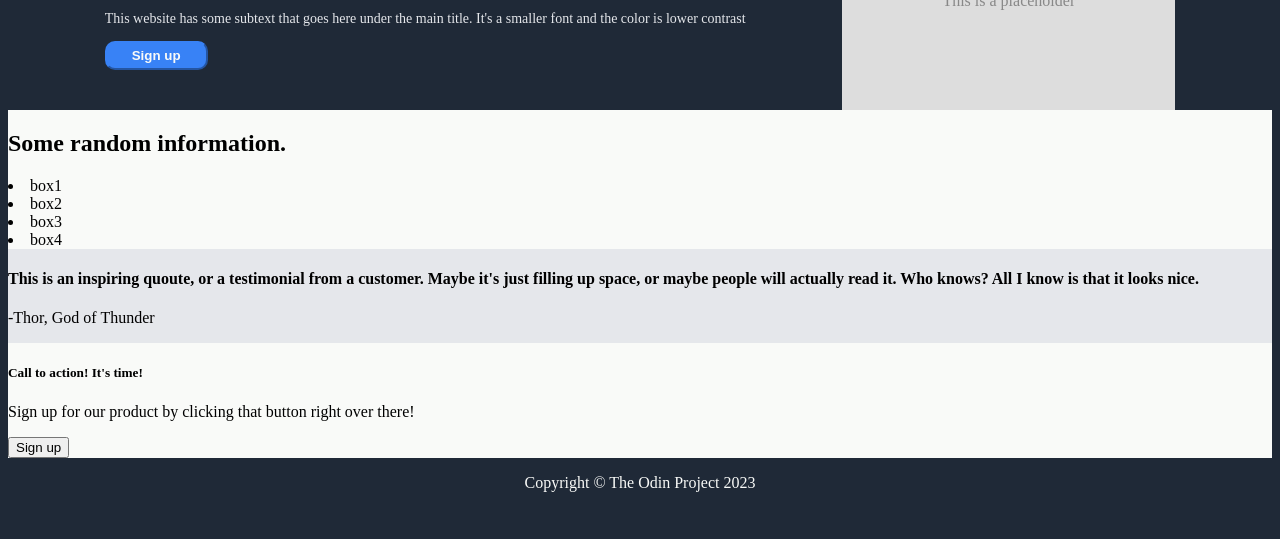
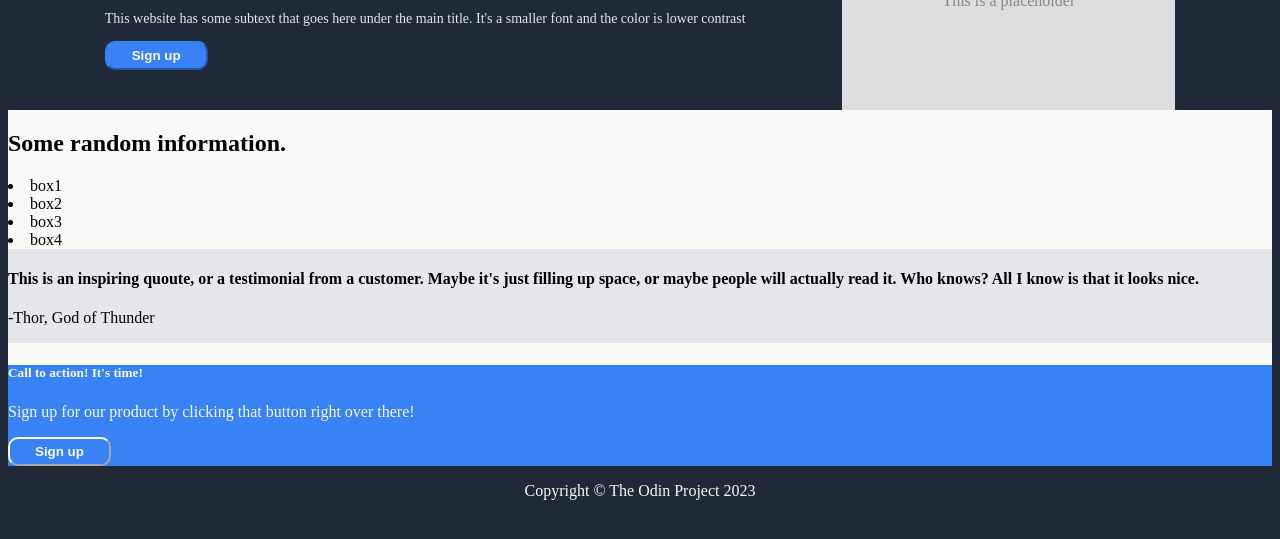
Before and after one commit to juani-ml/landing-page-odin-project, a plain HTML site: page index.html in a window 1280 px wide. Shown: the part 177-716 px from the top of the page. Drawn offline with Linux system fonts and the light colour scheme.

Commit message:
color updates in container four

```diff
--- a/style.css
+++ b/style.css
@@ -84,3 +84,23 @@ footer {
   display: flex;
   flex-direction: column;
 }
+
+.container-four{
+  color:#f9faf8;
+}
+
+.container-four .blue-box {
+  background-color: #3882f6;
+}
+
+.container-four button {
+  background-color: #3882f6;
+  color:#f9faf8;
+  border-color: #f9faf8;
+  font-weight: bold;
+  padding-top: 5px;
+  padding-bottom: 5px;
+  padding-left: 25px;
+  padding-right: 25px;
+  border-radius: 10px;
+}
```
